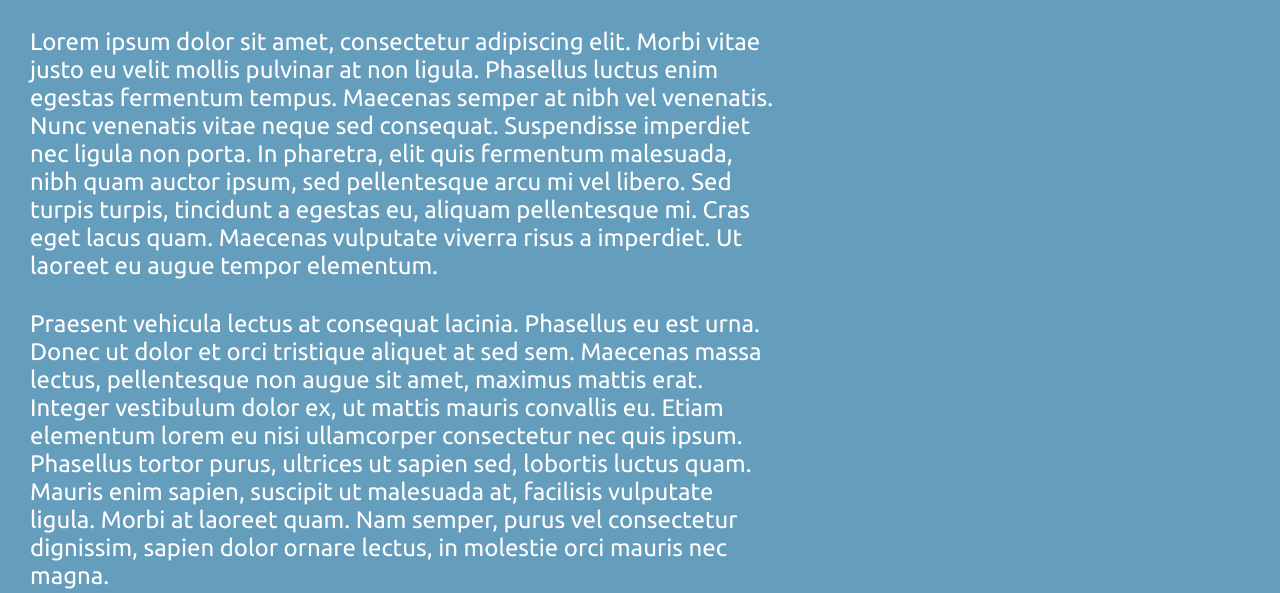
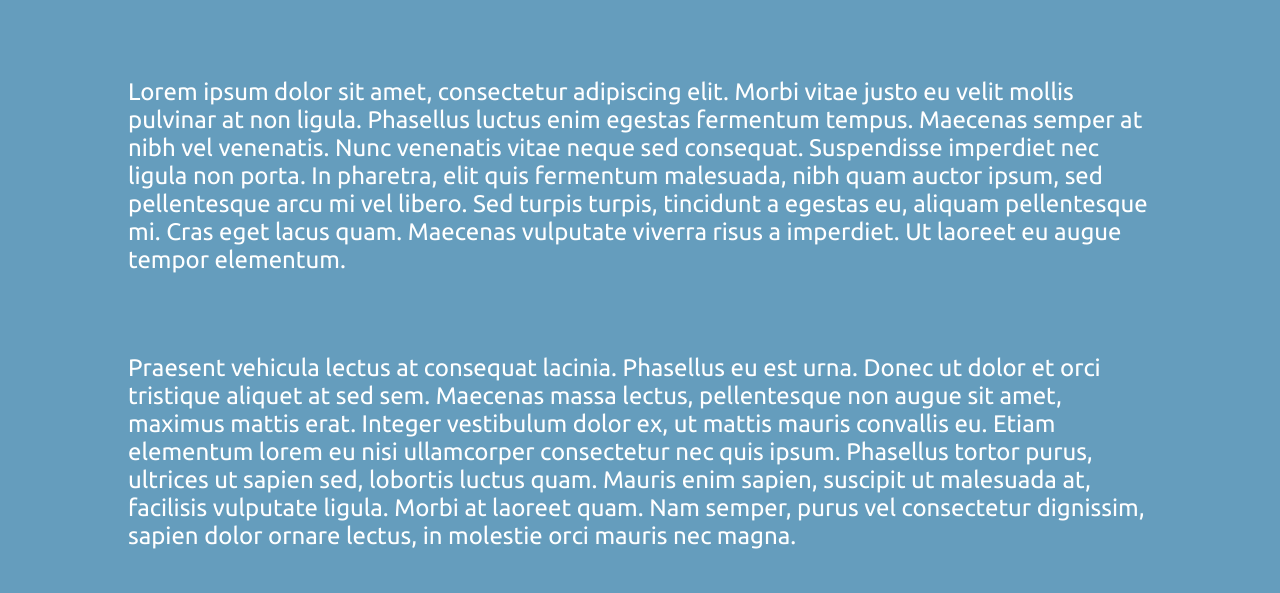
Before and after one commit to JoelSmith123/personal-site, a website: page index.html in a window 1280 px wide. Shown: the part 302-895 px from the top of the page. Drawn offline with Linux system fonts and the light colour scheme; a web font is replaced by a local one.

Commit message:
Fix main text alignment

```diff
--- a/main.css
+++ b/main.css
@@ -26,8 +26,8 @@ p {
   color: #fff;
   font-family: 'Ubuntu', sans-serif;
   font-size: 1.5rem;
-  margin: 30px;
-  margin-right: 500px;
+  margin: 80px auto;
+  width: 80%;
 }
 
 .navbar {
```
